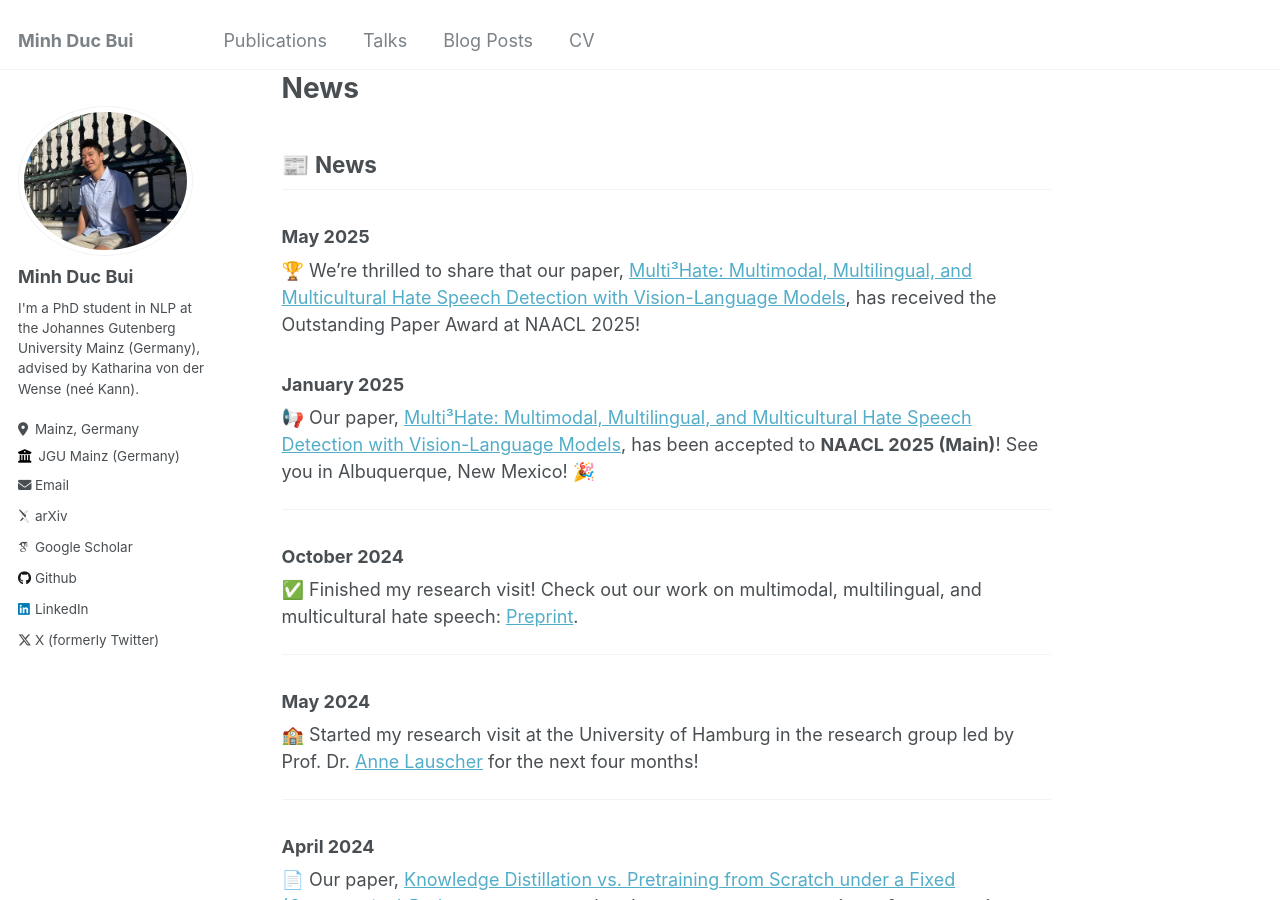
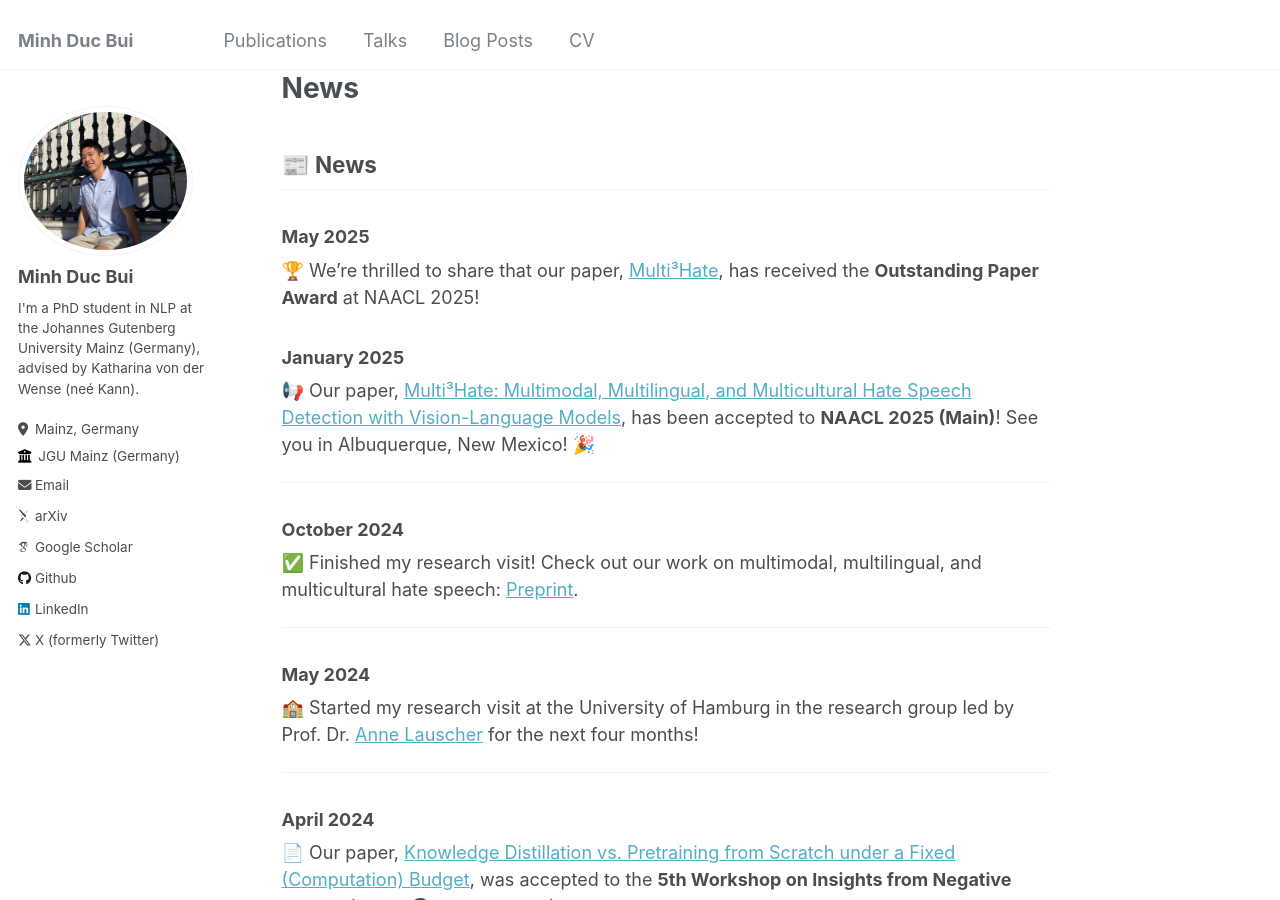
Before and after one commit to MinhDucBui/minhducbui.github.io, a Jekyll site: the page built from _pages/about.md, in a window 1280 px wide and 900 px high, scrolled down 420 px. Built offline with Jekyll 4.4.1, drawn with Linux system fonts in a browser that asks for light colours; some web fonts are replaced.

```diff
--- a/_pages/about.md
+++ b/_pages/about.md
@@ -16,7 +16,7 @@ News
 ## 📰 News
 
 ### **May 2025**
-🏆 We're thrilled to share that our paper, [Multi³Hate: Multimodal, Multilingual, and Multicultural Hate Speech Detection with Vision-Language Models](https://aclanthology.org/2025.naacl-long.490/), has received the Outstanding Paper Award at NAACL 2025!
+🏆 We're thrilled to share that our paper, [Multi³Hate](https://aclanthology.org/2025.naacl-long.490/), has received the **Outstanding Paper Award** at NAACL 2025!
 
 ### **January 2025**
 📢 Our paper, [Multi³Hate: Multimodal, Multilingual, and Multicultural Hate Speech Detection with Vision-Language Models](https://aclanthology.org/2025.naacl-long.490/), has been accepted to **NAACL 2025 (Main)**! See you in Albuquerque, New Mexico! 🎉
```
Also changed, not shown: _pages/publications.md (+1 -1 lines).
